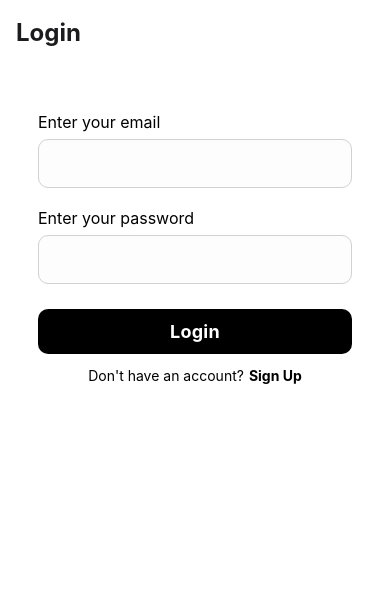
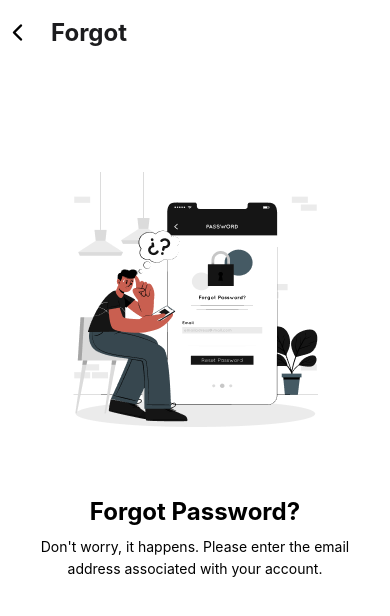
Before and after one commit to oplevan/ReactNativeAuth, a React Native app: screen /Forgot in a window 390 px wide. Shown: the top 616 px of the page. Built offline with nearby package versions, Linux system fonts and the light colour scheme; no server answers.

Commit message:
extended <Button> component

```diff
--- a/App.tsx
+++ b/App.tsx
@@ -7,6 +7,7 @@ import {createNativeStackNavigator} from '@react-navigation/native-stack';
 import Home from './app/screens/Home';
 import Login from './app/screens/Login';
 import Register from './app/screens/Register';
+import ForgotPassword from './app/screens/ForgotPassword';
 
 // import components
 import HeaderBackButton from './app/components/HeaderBackButton';
@@ -23,6 +24,7 @@ type RootStackParamList = {
   Home: undefined;
   Login: undefined;
   Register: undefined;
+  Forgot: undefined;
 };
 
 const Stack = createNativeStackNavigator<RootStackParamList>();
@@ -45,6 +47,13 @@ const RootStack = () => {
             }}>
             <Stack.Screen name="Login" component={Login} />
             <Stack.Screen
+              name="Forgot"
+              component={ForgotPassword}
+              options={({navigation}) => ({
+                headerLeft: () => <HeaderBackButton navigation={navigation} />,
+              })}
+            />
+            <Stack.Screen
               name="Register"
               component={Register}
               options={({navigation}) => ({
--- a/app/components/Button.tsx
+++ b/app/components/Button.tsx
@@ -2,22 +2,35 @@ import React from 'react';
 import {StyleSheet, Pressable, Text} from 'react-native';
 
 type ButtonProps = {
+  variant?: 'outlined' | 'contained';
   title: string;
   onPress: () => void;
   style?: object;
   textStyle?: object;
+  icon?: React.ReactElement;
 };
 
-const Button = ({title, style, textStyle, onPress}: ButtonProps) => {
+const Button = ({
+  variant = 'contained',
+  title,
+  style,
+  textStyle,
+  onPress,
+  icon,
+}: ButtonProps) => {
   return (
     <Pressable
       style={({pressed}) => [
         {opacity: pressed ? 0.8 : 1.0},
         styles.button,
+        styles[variant],
         style,
       ]}
       onPress={onPress}>
-      <Text style={[styles.text, textStyle]}>{title}</Text>
+      {icon}
+      <Text style={[styles.text, styles[`text-${variant}`], textStyle]}>
+        {title}
+      </Text>
     </Pressable>
   );
 };
@@ -28,14 +41,29 @@ const styles = StyleSheet.create({
   button: {
     padding: 12,
     borderRadius: 10,
+    justifyContent: 'center',
+    alignItems: 'center',
+    flexDirection: 'row',
+    gap: 5,
+  },
+  contained: {
     backgroundColor: 'black',
   },
+  outlined: {
+    borderWidth: 1,
+    borderColor: '#d1d1d1',
+  },
   text: {
-    fontSize: 18,
+    fontSize: 16,
     lineHeight: 21,
-    fontWeight: 'bold',
     letterSpacing: 0.25,
-    color: 'white',
     textAlign: 'center',
   },
+  'text-contained': {
+    fontWeight: 'bold',
+    color: 'white',
+  },
+  'text-outlined': {
+    color: 'black',
+  },
 });
--- a/app/components/Form.tsx
+++ /dev/null
@@ -1,40 +0,0 @@
-// Form.tsx
-import React from 'react';
-import {View, StyleSheet} from 'react-native';
-import {useForm, FormProvider, SubmitHandler} from 'react-hook-form';
-import {ZodSchema} from 'zod';
-import {zodResolver} from '@hookform/resolvers/zod';
-import Button from './Button';
-
-interface FormProps {
-  schema: ZodSchema;
-  onSubmit: SubmitHandler<any>;
-  children: React.ReactNode;
-}
-
-const Form: React.FC<FormProps> = ({schema, onSubmit, children}) => {
-  const methods = useForm({
-    resolver: zodResolver(schema),
-  });
-
-  return (
-    <FormProvider {...methods}>
-      <View>
-        <View>{children}</View>
-        <Button
-          title="Login"
-          onPress={methods.handleSubmit(onSubmit)}
-          style={styles.button}
-        />
-      </View>
-    </FormProvider>
-  );
-};
-
-const styles = StyleSheet.create({
-  button: {
-    marginTop: 15,
-  },
-});
-
-export default Form;
--- a/app/context/AuthContext.tsx
+++ b/app/context/AuthContext.tsx
@@ -2,15 +2,21 @@ import React, {createContext, useContext, useEffect, useState} from 'react';
 import axios from 'axios';
 import * as SecureStore from 'expo-secure-store';
 
+export type LoginCredentials = {
+  email: string;
+  password: string;
+};
+
 type AuthProps = {
   authState?: {token: string | null; authenticated: boolean | null};
   onRegister?: (email: string, password: string) => Promise<any>;
-  onLogin?: (email: string, password: string) => Promise<any>;
+  onLogin?: (credentials: LoginCredentials) => Promise<any>;
   onLogout?: () => Promise<any>;
+  loading?: boolean;
 };
 
 const TOKEN_KEY = 'jwt-token-key';
-const API_URL = process.env.API_URL;
+const API_URL = 'https://api.oplevan.com';
 const AuthContext = createContext<AuthProps>({});
 
 export const useAuth = () => {
@@ -22,6 +28,7 @@ export const AuthProvider = ({children}: any) => {
     token: null,
     authenticated: null,
   });
+  const [isLoading, setIsLoading] = useState(false);
 
   useEffect(() => {
     const loadToken = async () => {
@@ -39,31 +46,41 @@ export const AuthProvider = ({children}: any) => {
 
   const onRegister = async (email: string, password: string) => {
     try {
+      setIsLoading(true);
       return await axios.post(`${API_URL}/auth/register`, {
         email,
         password,
       });
-    } catch (error) {
+    } catch (error: any) {
       console.log(error);
-      return {error: true, msg: (error as any).response.data.msg};
+      return {
+        error: true,
+        msg: error.response?.data?.message || 'Registration failed',
+      };
+    } finally {
+      setIsLoading(false);
     }
   };
 
-  const onLogin = async (email: string, password: string) => {
+  const onLogin = async (credentials: LoginCredentials) => {
     try {
-      const response = await axios.post(`${API_URL}/auth/login`, {
-        email,
-        password,
-      });
+      setIsLoading(true);
+      const response = await axios.post(`${API_URL}/auth/login`, credentials);
       setAuthState({
         token: response.data.token,
         authenticated: true,
       });
       axios.defaults.headers.common.Authorization = `Bearer ${response.data.token}`;
       await SecureStore.setItemAsync(TOKEN_KEY, response.data.token);
-    } catch (error) {
+      return {success: true};
+    } catch (error: any) {
       console.log(error);
-      return {error: true, msg: (error as any).response.data.msg};
+      return {
+        error: true,
+        msg: error.response?.data?.message || 'Login failed',
+      };
+    } finally {
+      setIsLoading(false);
     }
   };
 
@@ -84,6 +101,7 @@ export const AuthProvider = ({children}: any) => {
     onRegister,
     onLogin,
     onLogout,
+    isLoading,
   };
 
   return <AuthContext.Provider value={value}>{children}</AuthContext.Provider>;
--- /dev/null
+++ b/app/screens/ForgotPassword.tsx
@@ -0,0 +1,41 @@
+import {Image, StyleSheet, Text, View} from 'react-native';
+import React from 'react';
+
+export default function ForgotPassword() {
+  return (
+    <View style={styles.container}>
+      <Image
+        source={require('../assets/images/forgot-password.png')}
+        style={styles.image}
+      />
+      <Text style={styles.title}>Forgot Password?</Text>
+      <Text style={styles.message}>
+        Don't worry, it happens. Please enter the email address associated with
+        your account.
+      </Text>
+    </View>
+  );
+}
+
+const styles = StyleSheet.create({
+  container: {
+    flex: 1,
+    justifyContent: 'flex-start',
+    alignItems: 'center',
+    backgroundColor: '#fff',
+    padding: 38,
+  },
+  image: {
+    marginVertical: 70,
+  },
+  title: {
+    fontSize: 24,
+    fontWeight: 'bold',
+    marginBottom: 10,
+    textAlign: 'center',
+  },
+  message: {
+    textAlign: 'center',
+    lineHeight: 22,
+  },
+});
--- a/app/screens/Home.tsx
+++ b/app/screens/Home.tsx
@@ -1,12 +1,23 @@
-import {View, Text} from 'react-native';
+import {View, StyleSheet} from 'react-native';
 import React from 'react';
+import Button from '../components/Button';
+import {useAuth} from '../context/AuthContext';
 
 const Home = () => {
+  const {onLogout} = useAuth();
   return (
-    <View>
-      <Text>Home</Text>
+    <View style={styles.container}>
+      <Button onPress={() => onLogout!()} title="Logout" />
     </View>
   );
 };
 
 export default Home;
+
+const styles = StyleSheet.create({
+  container: {
+    flex: 1,
+    justifyContent: 'center',
+    alignItems: 'center',
+  },
+});
--- a/app/screens/Login.tsx
+++ b/app/screens/Login.tsx
@@ -1,13 +1,28 @@
 import React, {useRef} from 'react';
-import {View, StyleSheet, TextInput, Text, Pressable} from 'react-native';
+import {
+  View,
+  StyleSheet,
+  TextInput,
+  Text,
+  Pressable,
+  Alert,
+} from 'react-native';
 import {z} from 'zod';
+import {zodResolver} from '@hookform/resolvers/zod';
+import {LoginCredentials, useAuth} from '../context/AuthContext';
+import {
+  FieldValues,
+  FormProvider,
+  SubmitHandler,
+  useForm,
+} from 'react-hook-form';
+
+// components
+import Button from '../components/Button';
 import Input from '../components/Input';
-import Form from '../components/Form';
 
-type formData = {
-  email: string;
-  password: string;
-};
+// icons
+import Icon from 'react-native-vector-icons/Ionicons';
 
 const loginSchema = z.object({
   email: z
@@ -22,32 +37,62 @@ const loginSchema = z.object({
 
 export default function LoginScreen({navigation}: any) {
   const passwordInputRef = useRef<TextInput>(null);
+  const {onLogin} = useAuth();
 
-  const handleLogin = (data: formData) => {
-    console.log('Login Data', data);
+  const methods = useForm({
+    resolver: zodResolver(loginSchema),
+  });
+
+  const handleLogin: SubmitHandler<LoginCredentials> = async data => {
+    const response = await onLogin!(data as LoginCredentials);
+    if (response?.error) {
+      Alert.alert('Error', response.msg);
+    } else {
+      Alert.alert('Success', 'You have logged in successfully');
+    }
   };
 
   return (
     <View style={styles.container}>
-      <Form schema={loginSchema} onSubmit={handleLogin}>
+      <FormProvider {...methods}>
         <Input
           name="email"
-          label="Enter your email"
+          label="Email"
           returnKeyType="next"
           onSubmitEditing={() => passwordInputRef.current?.focus()}
         />
         <Input
           name="password"
-          label="Enter your password"
+          label="Password"
           secureTextEntry
           ref={passwordInputRef}
           returnKeyType="done"
         />
-      </Form>
-      <View style={styles.textContainer}>
+        <Pressable
+          onPress={() => navigation.navigate('Forgot')}
+          style={styles.forgotPasswordText}>
+          <Text>Forgot password?</Text>
+        </Pressable>
+        <Button
+          title="Login"
+          onPress={methods.handleSubmit(
+            handleLogin as SubmitHandler<FieldValues>,
+          )}
+          style={styles.button}
+        />
+      </FormProvider>
+      <Text style={styles.orText}>or</Text>
+      <Button
+        variant="outlined"
+        title="Continue with Google"
+        onPress={() => console.log('Continue with Google')}
+        style={styles.button}
+        icon={<Icon name="logo-google" size={25} color="#000" />}
+      />
+      <View style={styles.registerTextContainer}>
         <Text>Don't have an account?</Text>
         <Pressable onPress={() => navigation.navigate('Register')}>
-          <Text style={styles.signUpText}>Sign Up</Text>
+          <Text style={styles.linkText}>Register</Text>
         </Pressable>
       </View>
     </View>
@@ -60,12 +105,23 @@ const styles = StyleSheet.create({
     padding: 38,
     backgroundColor: '#fff',
   },
-  textContainer: {
-    marginTop: 13,
+  button: {
+    marginTop: 25,
+  },
+  forgotPasswordText: {
+    alignSelf: 'flex-end',
+  },
+  orText: {
+    marginTop: 20,
+    fontWeight: 'bold',
+    textAlign: 'center',
+  },
+  registerTextContainer: {
+    marginTop: 45,
     justifyContent: 'center',
     flexDirection: 'row',
   },
-  signUpText: {
+  linkText: {
     fontWeight: 'bold',
     marginLeft: 5,
   },
```
Also changed, not shown: app/assets/images/forgot-password.png (added).
